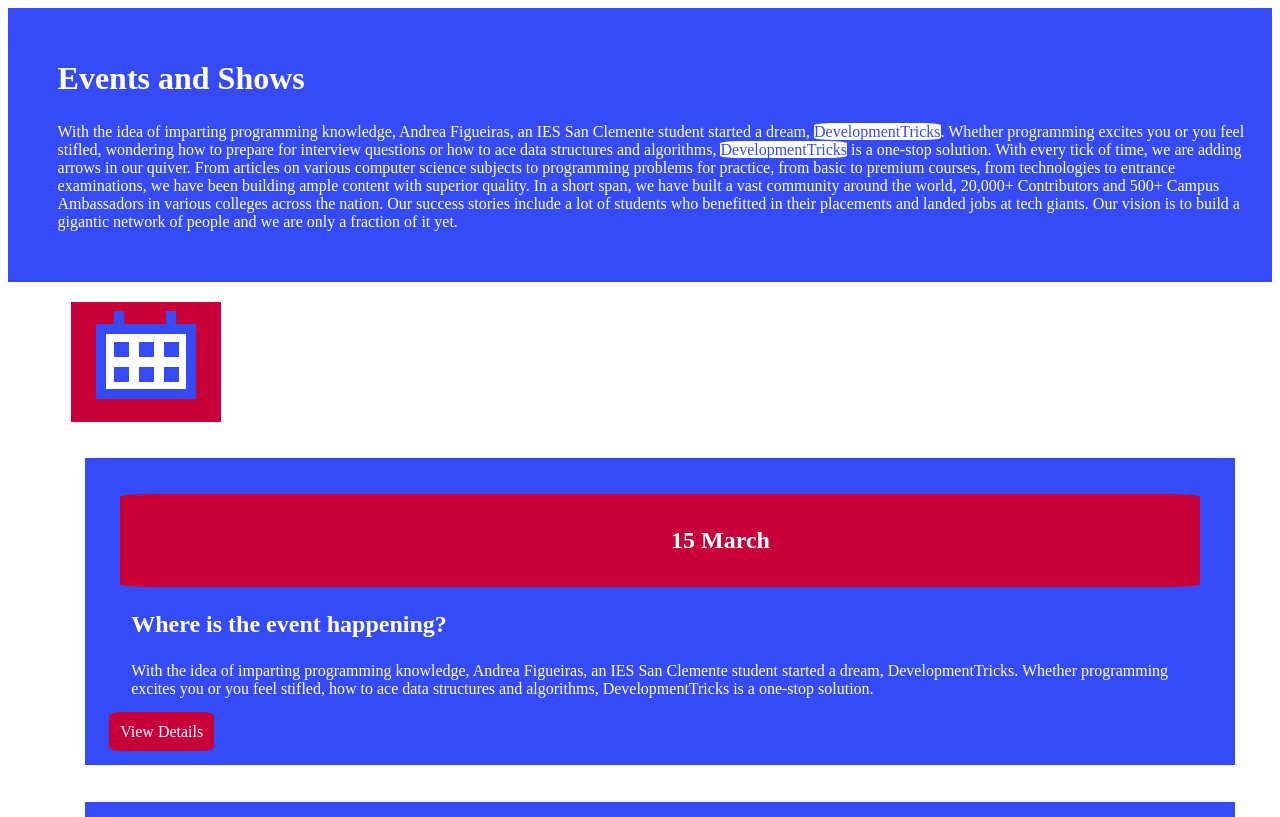
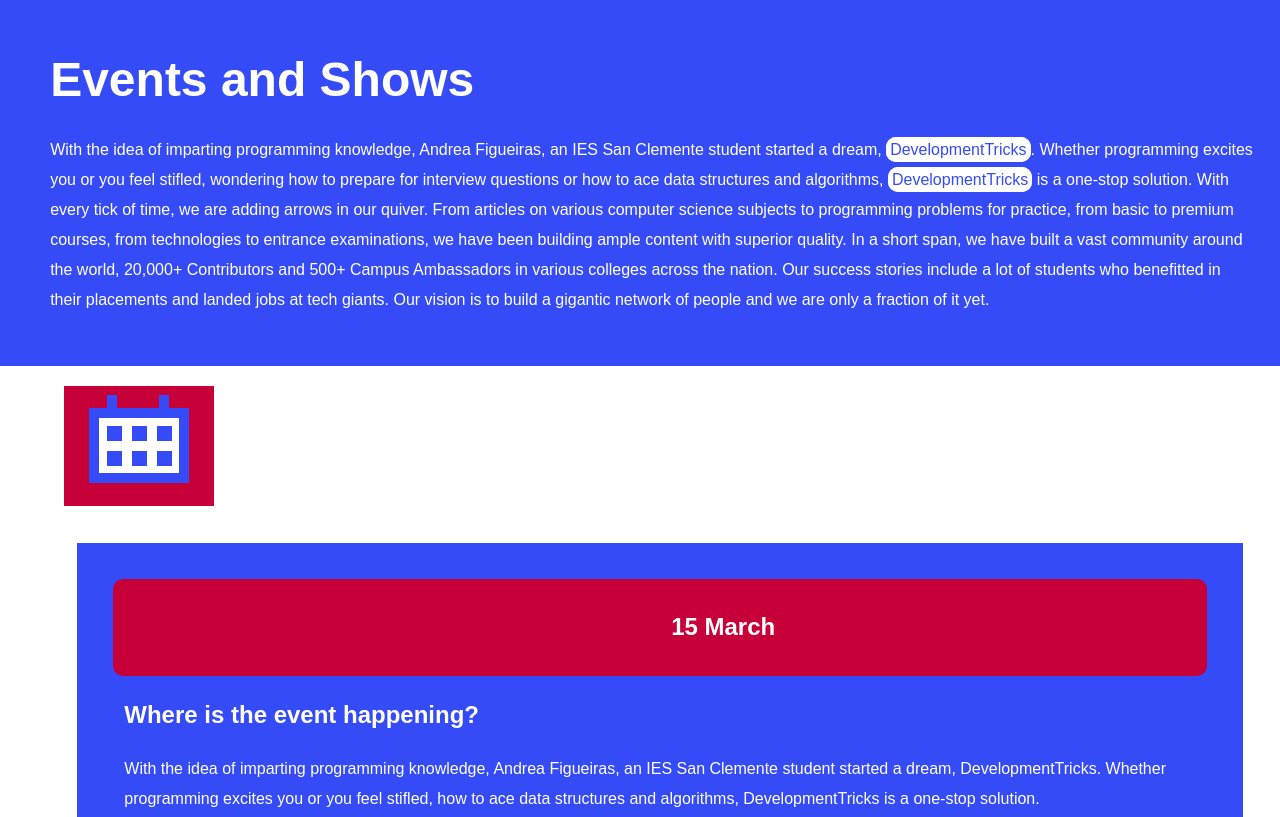
Before and after one commit to Antropodus17/conference-web, a plain HTML site: page index-base.html in a window 1280 px wide. Shown: the top 817 px of the page. Drawn offline with Linux system fonts and the light colour scheme.

Commit message:
Retoques 17/11/2023

```diff
--- a/Assets/style.css
+++ b/style.css
@@ -1,5 +1,9 @@
+body{
+    margin:0px;
+}
 main{
-    font-family:Google Font Roboto ;
+    font-family: "Google Font Roboto",sans-serif ;
+    line-height: 30px;
 }
 article:first-of-type{
     background-color: #354BF7;
@@ -15,12 +19,12 @@ li{
 }
 h1{
     padding-left: 2%;
-    font-size: 2em;
+    font-size: 3em;
 }
 h2{
     margin: 1%;;
     background-color: #C70039;
-    border-radius: 3%;
+    border-radius: 10px;
     border: 400px;
     padding-left: 50%;
     padding-top:3%;
@@ -33,8 +37,8 @@ h3{
 span{
     background-color: #FFFFFF;
     color: #354BF7;
-    border-radius: 15%;
-    border-width: 200px;
+    border-radius: 10px;
+    border: 4px solid #FFFFFF;
 }
 p{
     padding-left: 2%;
@@ -45,7 +49,7 @@ a:link{
     padding: 1%;
     color: #FFFFFF;
     text-decoration: none;
-    border-radius: 12%;
+    border-radius: 10px;
 
 }
 a:hover{
```
Also changed, not shown: index-base.html (renamed from Assets/index-base.html).
